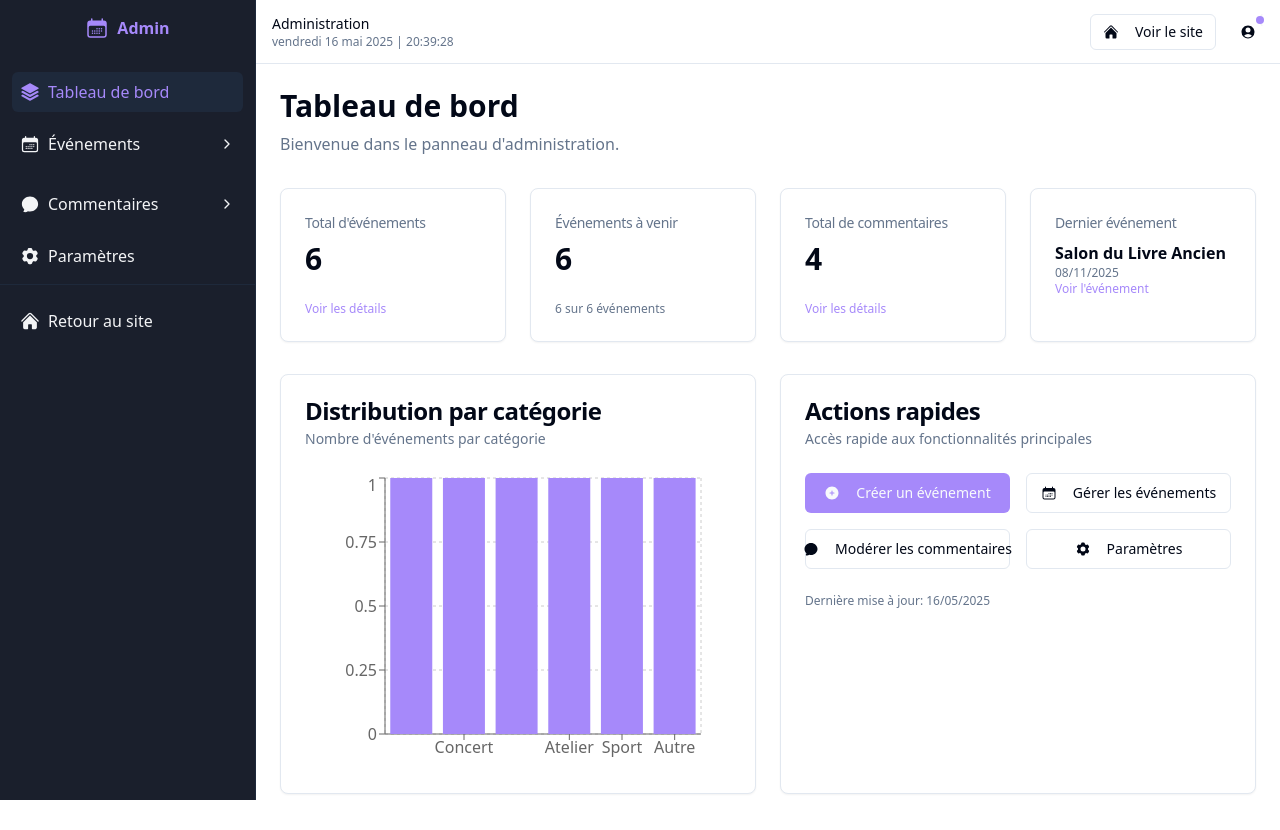
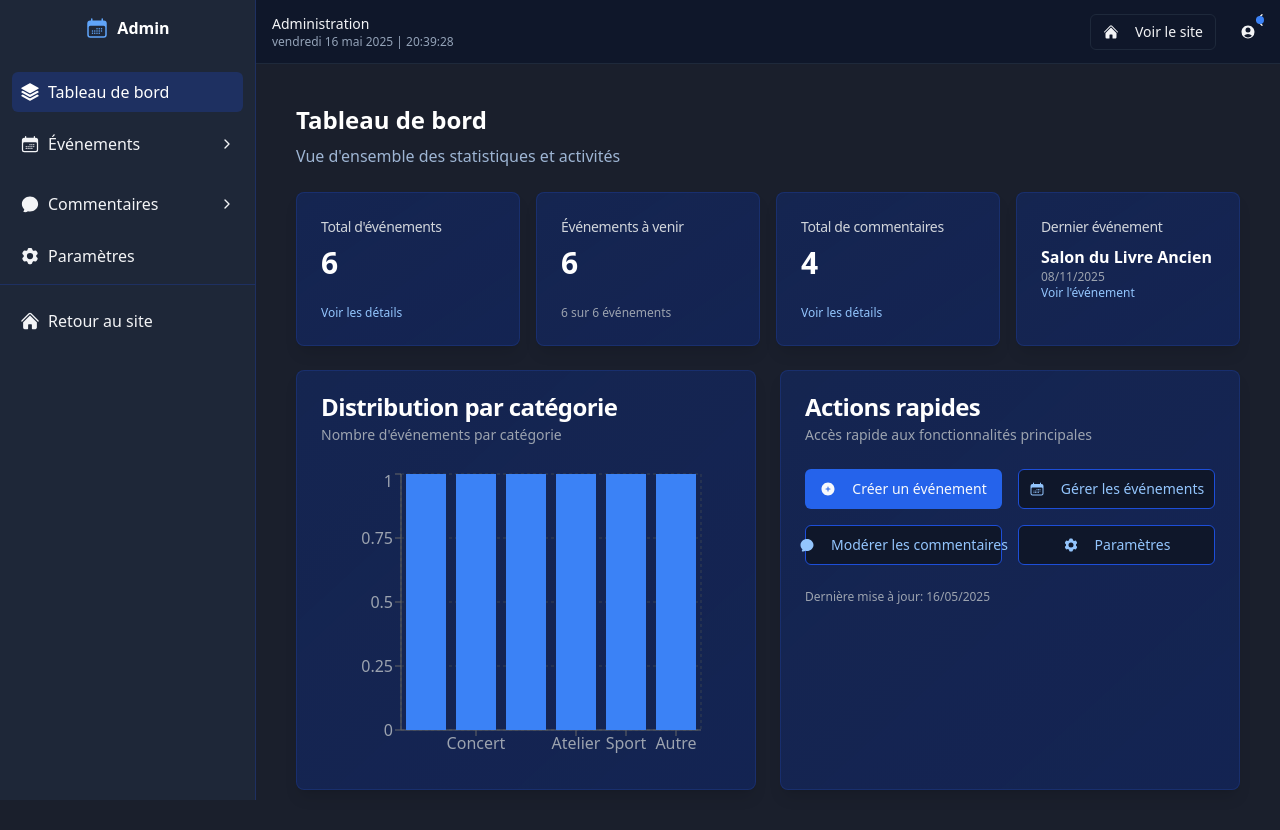
Before and after one commit to Sabrine-Moussi/evenement-commentaires-react-magic, a React (Vite) app: page /admin in a window 1280 px wide. Built offline with nearby package versions, Linux system fonts and the light colour scheme.

Commit message:
feat: Implement dashboard admin theme
Apply the visual theme from the provided image to the admin dashboard, including colors and layout.

```diff
--- a/src/components/admin/AdminSidebar.tsx
+++ b/src/components/admin/AdminSidebar.tsx
@@ -23,7 +23,7 @@ const AdminSidebar = () => {
   // Fonction pour déterminer les classes CSS des liens
   const getNavClass = ({ isActive }: { isActive: boolean }) =>
     cn("flex items-center p-2 rounded-md",
-      isActive ? "bg-muted text-primary font-medium" : "hover:bg-muted/50");
+      isActive ? "bg-blue-900/50 text-white font-medium" : "hover:bg-blue-800/30");
 
   const toggleSidebar = () => {
     setIsSidebarCollapsed(!isSidebarCollapsed);
@@ -31,8 +31,8 @@ const AdminSidebar = () => {
 
   return (
     <div className={cn(
-      "h-screen border-r transition-all duration-300 ease-in-out dark",
-      "bg-background text-foreground",
+      "h-screen border-r border-blue-900/50 transition-all duration-300 ease-in-out",
+      "bg-[#1E2738] text-gray-100",
       isSidebarCollapsed ? "w-16" : "w-64"
     )}>
       {/* Logo */}
@@ -42,7 +42,7 @@ const AdminSidebar = () => {
             xmlns="http://www.w3.org/2000/svg"
             viewBox="0 0 24 24"
             fill="currentColor"
-            className="w-8 h-8 text-primary"
+            className="w-8 h-8 text-blue-400"
           >
             <path d="M12.75 12.75a.75.75 0 1 1-1.5 0 .75.75 0 0 1 1.5 0ZM7.5 15.75a.75.75 0 1 0 0-1.5.75.75 0 0 0 0 1.5ZM8.25 17.25a.75.75 0 1 1-1.5 0 .75.75 0 0 1 1.5 0ZM9.75 15.75a.75.75 0 1 0 0-1.5.75.75 0 0 0 0 1.5ZM10.5 17.25a.75.75 0 1 1-1.5 0 .75.75 0 0 1 1.5 0ZM12 15.75a.75.75 0 1 0 0-1.5.75.75 0 0 0 0 1.5ZM12.75 17.25a.75.75 0 1 1-1.5 0 .75.75 0 0 1 1.5 0ZM14.25 15.75a.75.75 0 1 0 0-1.5.75.75 0 0 0 0 1.5ZM15 17.25a.75.75 0 1 1-1.5 0 .75.75 0 0 1 1.5 0ZM16.5 15.75a.75.75 0 1 0 0-1.5.75.75 0 0 0 0 1.5ZM15 12.75a.75.75 0 1 1-1.5 0 .75.75 0 0 1 1.5 0ZM16.5 13.5a.75.75 0 1 0 0-1.5.75.75 0 0 0 0 1.5Z" />
             <path
@@ -57,7 +57,7 @@ const AdminSidebar = () => {
               xmlns="http://www.w3.org/2000/svg"
               viewBox="0 0 24 24"
               fill="currentColor"
-              className="w-6 h-6 text-primary"
+              className="w-6 h-6 text-blue-400"
             >
               <path d="M12.75 12.75a.75.75 0 1 1-1.5 0 .75.75 0 0 1 1.5 0ZM7.5 15.75a.75.75 0 1 0 0-1.5.75.75 0 0 0 0 1.5ZM8.25 17.25a.75.75 0 1 1-1.5 0 .75.75 0 0 1 1.5 0ZM9.75 15.75a.75.75 0 1 0 0-1.5.75.75 0 0 0 0 1.5ZM10.5 17.25a.75.75 0 1 1-1.5 0 .75.75 0 0 1 1.5 0ZM12 15.75a.75.75 0 1 0 0-1.5.75.75 0 0 0 0 1.5ZM12.75 17.25a.75.75 0 1 1-1.5 0 .75.75 0 0 1 1.5 0ZM14.25 15.75a.75.75 0 1 0 0-1.5.75.75 0 0 0 0 1.5ZM15 17.25a.75.75 0 1 1-1.5 0 .75.75 0 0 1 1.5 0ZM16.5 15.75a.75.75 0 1 0 0-1.5.75.75 0 0 0 0 1.5ZM15 12.75a.75.75 0 1 1-1.5 0 .75.75 0 0 1 1.5 0ZM16.5 13.5a.75.75 0 1 0 0-1.5.75.75 0 0 0 0 1.5Z" />
               <path
@@ -66,13 +66,13 @@ const AdminSidebar = () => {
                 clipRule="evenodd"
               />
             </svg>
-            <span className="font-bold text-primary">Admin</span>
+            <span className="font-bold text-white">Admin</span>
           </div>
         )}
       </div>
 
       <button
-        className="absolute top-2 right-2 p-1 rounded hover:bg-muted"
+        className="absolute top-2 right-2 p-1 rounded hover:bg-blue-800/30"
         onClick={toggleSidebar}
       >
         <svg
@@ -110,8 +110,8 @@ const AdminSidebar = () => {
           <button
             onClick={() => setEventsOpen(!eventsOpen)}
             className={cn(
-              "flex items-center w-full p-2 rounded-md hover:bg-muted/50",
-              eventsActive && "bg-muted/50"
+              "flex items-center w-full p-2 rounded-md hover:bg-blue-800/30",
+              eventsActive && "bg-blue-900/30"
             )}
           >
             <svg
@@ -175,8 +175,8 @@ const AdminSidebar = () => {
           <button
             onClick={() => setCommentsOpen(!commentsOpen)}
             className={cn(
-              "flex items-center w-full p-2 rounded-md hover:bg-muted/50",
-              commentsActive && "bg-muted/50"
+              "flex items-center w-full p-2 rounded-md hover:bg-blue-800/30",
+              commentsActive && "bg-blue-900/30"
             )}
           >
             <svg
@@ -253,8 +253,8 @@ const AdminSidebar = () => {
       </div>
 
       {/* Retour au site */}
-      <div className="mt-auto pt-4 border-t px-3">
-        <NavLink to="/" className="flex items-center p-2 rounded-md hover:bg-muted/50">
+      <div className="mt-auto pt-4 border-t border-blue-900/50 px-3">
+        <NavLink to="/" className="flex items-center p-2 rounded-md hover:bg-blue-800/30">
           <svg
             xmlns="http://www.w3.org/2000/svg"
             viewBox="0 0 24 24"
--- a/src/index.css
+++ b/src/index.css
@@ -37,25 +37,25 @@
   }
 
   .dark {
-    --background: 222.2 84% 4.9%;
+    --background: 222.2 47.4% 11.2%;
     --foreground: 210 40% 98%;
 
-    --card: 222.2 84% 4.9%;
+    --card: 222.2 47.4% 11.2%;
     --card-foreground: 210 40% 98%;
 
-    --popover: 222.2 84% 4.9%;
+    --popover: 222.2 47.4% 11.2%;
     --popover-foreground: 210 40% 98%;
 
-    --primary: 255 92% 76%;
+    --primary: 217.2 91.2% 59.8%;
     --primary-foreground: 210 40% 98%;
 
-    --secondary: 260 84% 60%;
+    --secondary: 217.2 32.6% 17.5%;
     --secondary-foreground: 210 40% 98%;
 
     --muted: 217.2 32.6% 17.5%;
     --muted-foreground: 215 20.2% 65.1%;
 
-    --accent: 262 83% 58%;
+    --accent: 217.2 32.6% 17.5%;
     --accent-foreground: 210 40% 98%;
 
     --destructive: 0 62.8% 30.6%;
@@ -63,7 +63,7 @@
 
     --border: 217.2 32.6% 17.5%;
     --input: 217.2 32.6% 17.5%;
-    --ring: 262 83% 58%;
+    --ring: 224.3 76.3% 48%;
   }
 }
 
@@ -103,12 +103,12 @@
 
 /* Styles spécifiques au thème sombre */
 .dark {
-  /* Styles spécifiques pour la sidebar en mode sombre */
-  @apply bg-[#1A1F2C] text-gray-100;
+  /* Styles spécifiques pour la sidebar et le dashboard en mode sombre */
+  @apply text-gray-100;
 }
 
 .dark .border-r {
-  @apply border-gray-700;
+  @apply border-blue-900/50;
 }
 
 .dark .glass-card {
@@ -116,5 +116,33 @@
 }
 
 .dark .dashboard-stat-card {
-  @apply bg-gradient-to-br from-card to-black/40 backdrop-blur-sm;
+  @apply bg-gradient-to-br from-blue-900/40 to-blue-800/30 backdrop-blur-sm border border-blue-900/50;
 }
+
+/* Styles spécifiques pour les graphiques dans le mode sombre */
+.dark .recharts-cartesian-grid-horizontal line,
+.dark .recharts-cartesian-grid-vertical line {
+  @apply stroke-gray-700;
+}
+
+.dark .recharts-text {
+  @apply fill-gray-400;
+}
+
+/* Styles pour les cartes de statistiques */
+.stat-card {
+  @apply rounded-lg p-5 transition-all duration-300 hover:shadow-lg;
+}
+
+.dark .stat-card {
+  @apply bg-blue-900/30 border border-blue-900/60;
+}
+
+/* Styles pour les barres de progression */
+.progress-bar {
+  @apply h-2 rounded-full overflow-hidden bg-gray-200 dark:bg-blue-900/50;
+}
+
+.progress-value {
+  @apply h-full;
+}
--- a/src/layouts/AdminLayout.tsx
+++ b/src/layouts/AdminLayout.tsx
@@ -6,9 +6,16 @@ import AdminSidebar from "@/components/admin/AdminSidebar";
 import AdminHeader from "@/components/admin/AdminHeader";
 
 const AdminLayout = () => {
-  // Effet pour le titre de la page
+  // Effet pour le titre de la page et appliquer le thème sombre
   useEffect(() => {
     document.title = "Administration | EventsManager";
+    // Appliquer le thème sombre au layout d'administration
+    document.documentElement.classList.add('dark');
+
+    // Nettoyer en enlevant la classe quand on quitte le layout admin
+    return () => {
+      document.documentElement.classList.remove('dark');
+    };
   }, []);
 
   return (
@@ -17,11 +24,11 @@ const AdminLayout = () => {
         <title>Administration | EventsManager</title>
       </Helmet>
 
-      <div className="flex min-h-screen w-full">
+      <div className="flex min-h-screen w-full bg-[#1A1F2C] text-gray-100">
         <AdminSidebar />
         <div className="flex flex-col flex-1 overflow-hidden">
           <AdminHeader />
-          <div className="flex-1 overflow-y-auto">
+          <div className="flex-1 overflow-y-auto p-6">
             <Outlet />
           </div>
         </div>
--- a/src/pages/admin/Dashboard.tsx
+++ b/src/pages/admin/Dashboard.tsx
@@ -41,27 +41,27 @@ const Dashboard = () => {
         <title>Tableau de bord | Administration</title>
       </Helmet>
 
-      <div className="p-6">
-        <div className="mb-8">
-          <h1 className="text-3xl font-bold mb-2">Tableau de bord</h1>
-          <p className="text-muted-foreground">Bienvenue dans le panneau d'administration.</p>
+      <div className="p-4">
+        <div className="mb-6">
+          <h1 className="text-2xl font-bold mb-2 text-white">Tableau de bord</h1>
+          <p className="text-blue-200/80">Vue d'ensemble des statistiques et activités</p>
         </div>
 
-        <div className="grid grid-cols-1 md:grid-cols-4 gap-6 mb-8">
+        <div className="grid grid-cols-1 md:grid-cols-4 gap-4 mb-6">
           {/* Total d'événements */}
-          <Card>
+          <Card className="dashboard-stat-card border-0 shadow-lg">
             <CardHeader className="pb-2">
-              <CardTitle className="text-sm font-medium text-muted-foreground">
+              <CardTitle className="text-sm font-medium text-gray-300">
                 Total d'événements
               </CardTitle>
             </CardHeader>
             <CardContent>
-              <div className="text-3xl font-bold">{totalEvents}</div>
+              <div className="text-3xl font-bold text-white">{totalEvents}</div>
             </CardContent>
             <CardFooter>
               <Link
                 to="/admin/events"
-                className="text-xs text-primary hover:underline"
+                className="text-xs text-blue-300 hover:text-blue-200 hover:underline"
               >
                 Voir les détails
               </Link>
@@ -69,36 +69,36 @@ const Dashboard = () => {
           </Card>
 
           {/* Événements à venir */}
-          <Card>
+          <Card className="dashboard-stat-card border-0 shadow-lg">
             <CardHeader className="pb-2">
-              <CardTitle className="text-sm font-medium text-muted-foreground">
+              <CardTitle className="text-sm font-medium text-gray-300">
                 Événements à venir
               </CardTitle>
             </CardHeader>
             <CardContent>
-              <div className="text-3xl font-bold">{upcomingEvents}</div>
+              <div className="text-3xl font-bold text-white">{upcomingEvents}</div>
             </CardContent>
             <CardFooter>
-              <div className="text-xs text-muted-foreground">
+              <div className="text-xs text-gray-400">
                 {upcomingEvents} sur {totalEvents} événements
               </div>
             </CardFooter>
           </Card>
 
           {/* Total de commentaires */}
-          <Card>
+          <Card className="dashboard-stat-card border-0 shadow-lg">
             <CardHeader className="pb-2">
-              <CardTitle className="text-sm font-medium text-muted-foreground">
+              <CardTitle className="text-sm font-medium text-gray-300">
                 Total de commentaires
               </CardTitle>
             </CardHeader>
             <CardContent>
-              <div className="text-3xl font-bold">{totalComments}</div>
+              <div className="text-3xl font-bold text-white">{totalComments}</div>
             </CardContent>
             <CardFooter>
               <Link
                 to="/admin/comments"
-                className="text-xs text-primary hover:underline"
+                className="text-xs text-blue-300 hover:text-blue-200 hover:underline"
               >
                 Voir les détails
               </Link>
@@ -106,22 +106,22 @@ const Dashboard = () => {
           </Card>
 
           {/* Événement récent */}
-          <Card>
+          <Card className="dashboard-stat-card border-0 shadow-lg">
             <CardHeader className="pb-2">
-              <CardTitle className="text-sm font-medium text-muted-foreground">
+              <CardTitle className="text-sm font-medium text-gray-300">
                 Dernier événement
               </CardTitle>
             </CardHeader>
             <CardContent className="pb-0">
-              <div className="font-bold truncate">{mostRecentEvent?.title}</div>
-              <div className="text-xs text-muted-foreground">
+              <div className="font-bold truncate text-white">{mostRecentEvent?.title}</div>
+              <div className="text-xs text-gray-400">
                 {new Date(mostRecentEvent?.date).toLocaleDateString('fr-FR')}
               </div>
             </CardContent>
             <CardFooter>
               <Link
                 to={`/events/${mostRecentEvent?.id}`}
-                className="text-xs text-primary hover:underline"
+                className="text-xs text-blue-300 hover:text-blue-200 hover:underline"
               >
                 Voir l'événement
               </Link>
@@ -131,10 +131,10 @@ const Dashboard = () => {
 
         <div className="grid grid-cols-1 lg:grid-cols-2 gap-6">
           {/* Graphique des événements par catégorie */}
-          <Card className="col-span-1">
+          <Card className="col-span-1 dashboard-stat-card border-0 shadow-lg">
             <CardHeader>
-              <CardTitle>Distribution par catégorie</CardTitle>
-              <CardDescription>Nombre d'événements par catégorie</CardDescription>
+              <CardTitle className="text-white">Distribution par catégorie</CardTitle>
+              <CardDescription className="text-gray-400">Nombre d'événements par catégorie</CardDescription>
             </CardHeader>
             <CardContent className="h-80">
               <ResponsiveContainer width="100%" height="100%">
@@ -147,25 +147,25 @@ const Dashboard = () => {
                     bottom: 5,
                   }}
                 >
-                  <CartesianGrid strokeDasharray="3 3" />
-                  <XAxis dataKey="name" />
-                  <YAxis />
-                  <Tooltip />
-                  <Bar dataKey="count" fill="hsl(var(--primary))" />
+                  <CartesianGrid strokeDasharray="3 3" stroke="#334155" />
+                  <XAxis dataKey="name" tick={{ fill: '#94a3b8' }} />
+                  <YAxis tick={{ fill: '#94a3b8' }} />
+                  <Tooltip contentStyle={{ backgroundColor: '#1e293b', border: 'none', borderRadius: '4px', color: 'white' }} />
+                  <Bar dataKey="count" fill="#3b82f6" />
                 </BarChart>
               </ResponsiveContainer>
             </CardContent>
           </Card>
 
           {/* Actions rapides */}
-          <Card className="col-span-1">
+          <Card className="col-span-1 dashboard-stat-card border-0 shadow-lg">
             <CardHeader>
-              <CardTitle>Actions rapides</CardTitle>
-              <CardDescription>Accès rapide aux fonctionnalités principales</CardDescription>
+              <CardTitle className="text-white">Actions rapides</CardTitle>
+              <CardDescription className="text-gray-400">Accès rapide aux fonctionnalités principales</CardDescription>
             </CardHeader>
             <CardContent className="space-y-4">
               <div className="grid grid-cols-1 md:grid-cols-2 gap-4">
-                <Button asChild className="flex items-center">
+                <Button asChild className="flex items-center bg-blue-600 hover:bg-blue-700">
                   <Link to="/admin/events/create">
                     <svg
                       xmlns="http://www.w3.org/2000/svg"
@@ -178,7 +178,7 @@ const Dashboard = () => {
                     Créer un événement
                   </Link>
                 </Button>
-                <Button variant="outline" asChild>
+                <Button variant="outline" asChild className="border-blue-700 text-blue-300 hover:text-blue-100 hover:bg-blue-900/50">
                   <Link to="/admin/events">
                     <svg
                       xmlns="http://www.w3.org/2000/svg"
@@ -196,7 +196,7 @@ const Dashboard = () => {
                     Gérer les événements
                   </Link>
                 </Button>
-                <Button variant="outline" asChild>
+                <Button variant="outline" asChild className="border-blue-700 text-blue-300 hover:text-blue-100 hover:bg-blue-900/50">
                   <Link to="/admin/comments">
                     <svg
                       xmlns="http://www.w3.org/2000/svg"
@@ -213,7 +213,7 @@ const Dashboard = () => {
                     Modérer les commentaires
                   </Link>
                 </Button>
-                <Button variant="outline" asChild>
+                <Button variant="outline" asChild className="border-blue-700 text-blue-300 hover:text-blue-100 hover:bg-blue-900/50">
                   <Link to="/admin/settings">
                     <svg
                       xmlns="http://www.w3.org/2000/svg"
@@ -233,7 +233,7 @@ const Dashboard = () => {
               </div>
             </CardContent>
             <CardFooter>
-              <div className="text-xs text-muted-foreground">
+              <div className="text-xs text-gray-400">
                 Dernière mise à jour: {new Date().toLocaleDateString('fr-FR')}
               </div>
             </CardFooter>
```
